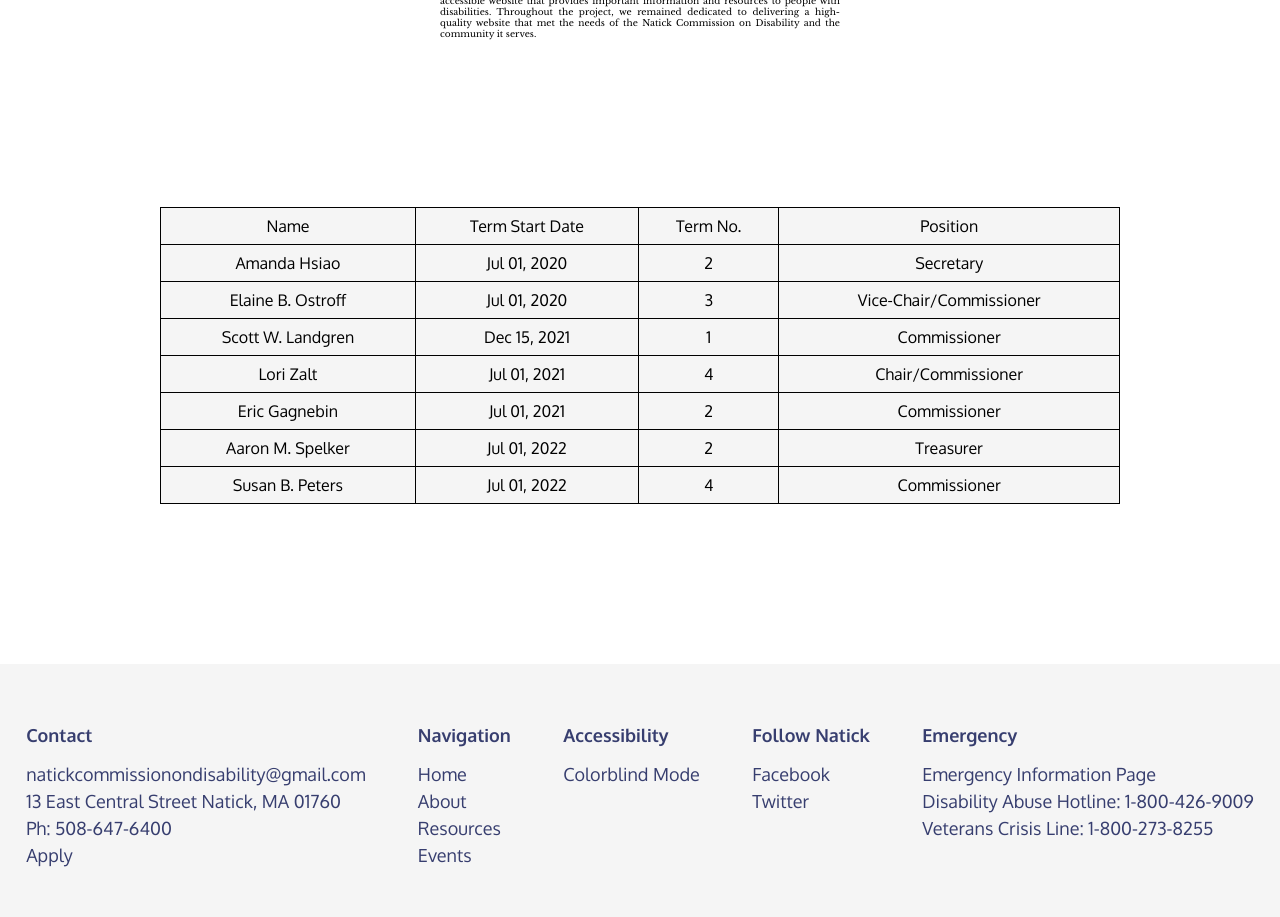
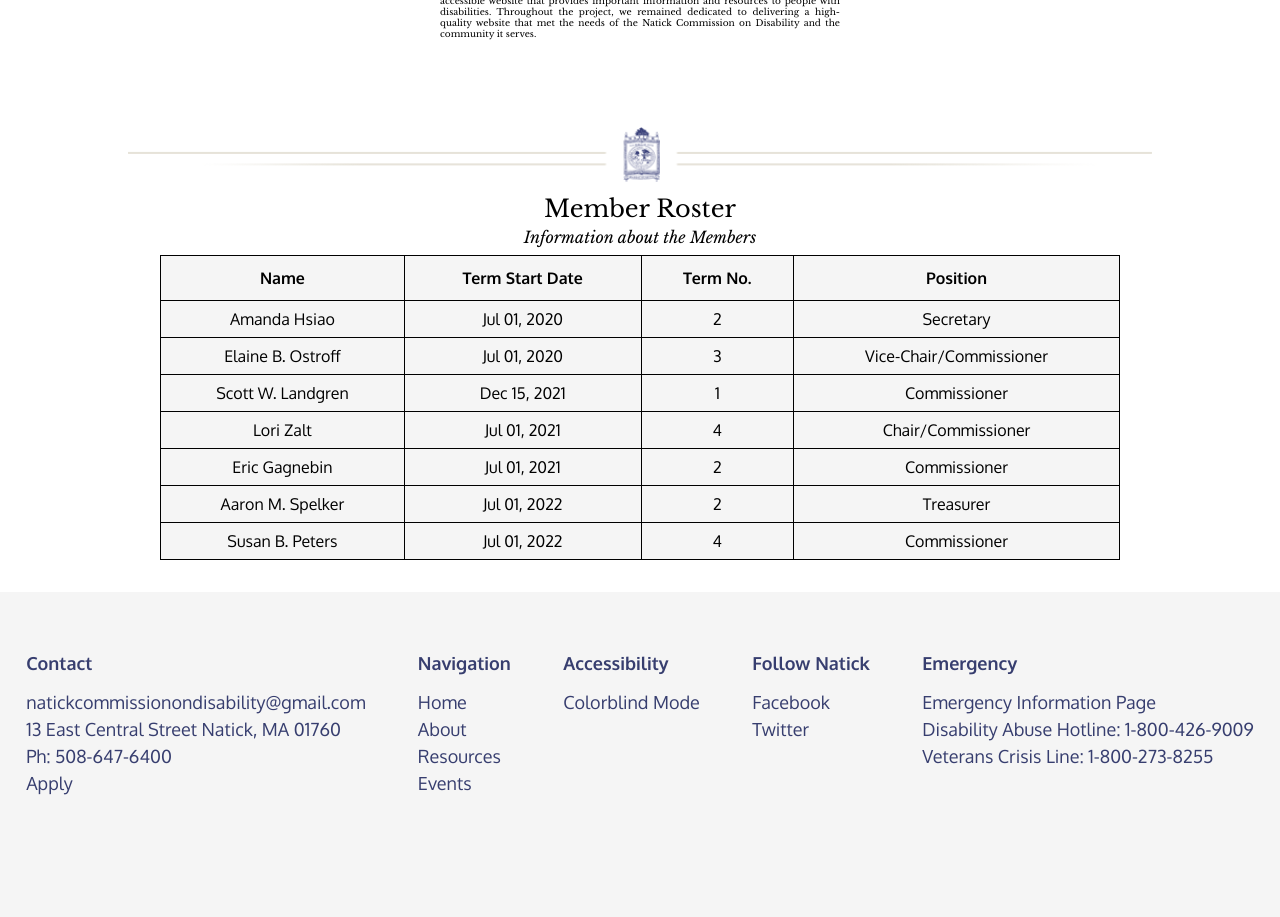
Before and after one commit to Aapuji/Natick-Disabilities-Website, a Next.js app: page /about in a window 1280 px wide. Shown: the part 3280-4197 px from the top of the page. Built offline with nearby package versions, Linux system fonts and the light colour scheme.

Commit message:
Added content to Home Page
Also got ready for Presnetation today.

```diff
--- a/pages/about.js
+++ b/pages/about.js
@@ -85,13 +85,14 @@ export default function About() {
             />
           </div>
         </Section>
+        <Section title="Member Roster" subtitle="Information about the Members" imgName="Member Roster">
           <table className={styles.table}>
             <thead>
               <tr>
-              <td>Name</td>
-              <td>Term Start Date</td>
-              <td>Term No.</td>
-              <td>Position</td>
+                <th>Name</th>
+                <th>Term Start Date</th>
+                <th>Term No.</th>
+                <th>Position</th>
               </tr>
             </thead>
             <tbody>
@@ -113,6 +114,7 @@ export default function About() {
               }
             </tbody>
           </table>
+        </Section>
       </main>
     </Layout>
   </>;
--- a/pages/resources.js
+++ b/pages/resources.js
@@ -11,8 +11,8 @@ export default function Resources() {
         <Section id="resources" imgName="TODO">
           <div className={styles.contentWrapper}>
             <div className={styles.contentLeft}>
-              <h1 className={styles.header}>Why?</h1>
-              <p>Lorem ipsum dolor sit amet, consectetur adipiscing elit, sed do eiusmod tempor incididunt ut labore et dolore magna aliqua. Bibendum neque egestas congue quisque. Ac tortor dignissim convallis aenean et. Nibh cras pulvinar mattis nunc sed blandit libero volutpat. Tortor pretium viverra suspendisse potenti nullam ac tortor vitae. Dolor morbi non arcu risus quis. Malesuada fames ac turpis egestas maecenas pharetra convallis. Parturient montes nascetur ridiculus mus. Felis imperdiet proin fermentum leo vel orci porta. Eu volutpat odio facilisis mauris sit amet massa vitae.</p>
+              <h1 className={styles.header}>Why We Care</h1>
+              <p>By clicking the dropdown to the right, you can view different categories of the resources we provide. The Natick Commission on Disability is an organization dedicated to serving the needs of people with disabilities, students, veterans, and others who face challenges related to physical or mental health conditions, age, socioeconomic status, or other marginalized identities. The Commission recognizes the unique obstacles and discrimination faced by these individuals, and is committed to providing resources, support, and advocacy to improve their quality of life and ensure they have equal opportunities to participate in and contribute to their community. People with disabilities have a diverse range of needs and require different types of accommodations to fully participate in society. The Commission works to identify and address these needs by partnering with local businesses, government agencies, and community organizations to provide resources and promote accessibility.</p>
             </div>
             <div className={styles.contentRight}>
               <Dropdown />
--- a/styles/About.module.css
+++ b/styles/About.module.css
@@ -59,6 +59,6 @@
     width: 75%;
     border: 1px solid;
     background-color: whitesmoke;
-    margin-top: 10rem;
-    margin-bottom: 10rem;
+    /* margin-top: 10rem;
+    margin-bottom: 10rem; */
 }
--- a/styles/Home.module.css
+++ b/styles/Home.module.css
@@ -5,3 +5,8 @@
   background-color: rgb(233, 255, 154);
 }
 */
+
+.content {
+  width: 80%;
+  margin: auto;
+}
--- a/styles/utils.module.css
+++ b/styles/utils.module.css
@@ -44,3 +44,12 @@
 .flexBase {
     composes: flex-base;
 }
+
+.inlineLink {
+    color: rgba(59, 130, 246);
+    text-decoration: inherit;
+}
+
+.inlineLink:hover {
+    text-decoration: underline;
+}
```
Also changed, not shown: pages/index.js (+12 -7 lines). Lines whose indentation alone changed are shown as unchanged.
